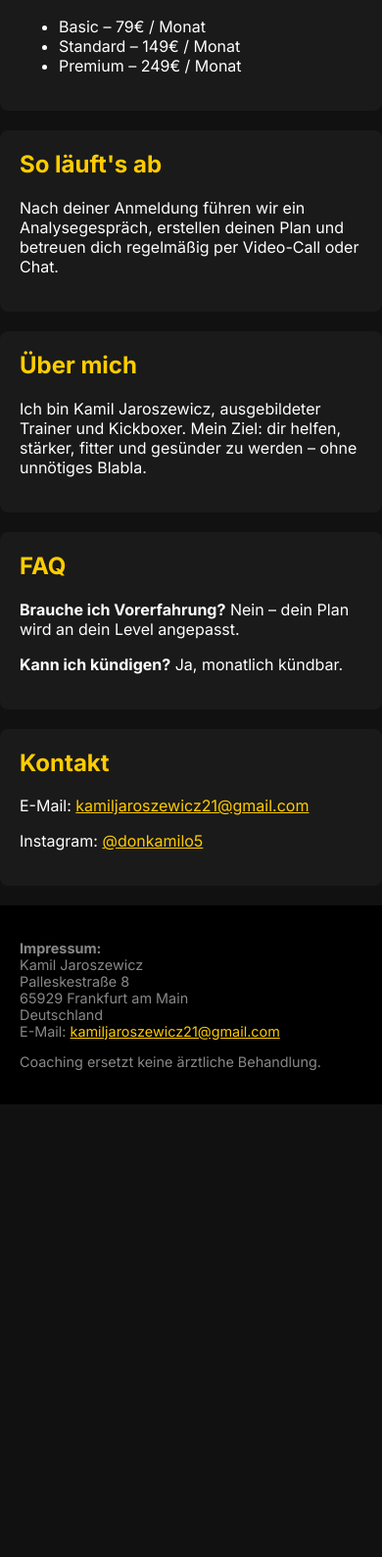
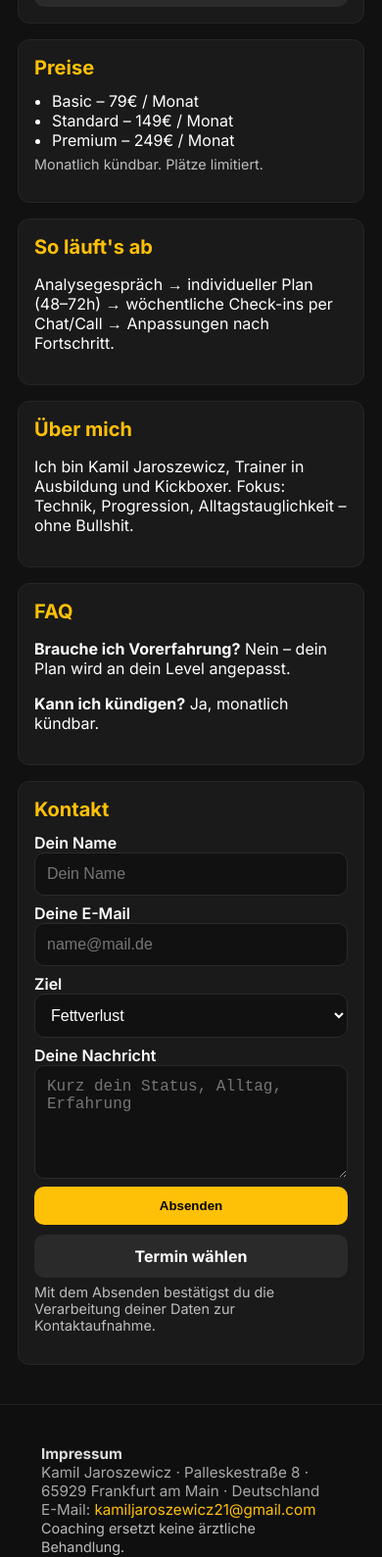
Before and after one commit to Kamilo9345/Yellow-Strike, a plain HTML site: page index.html in a window 390 px wide. Shown: the part 411-2000 px from the top of the page at 98% size. Before the commit the page ends 1538 px from the top, so only its background shows below. Drawn offline with Linux system fonts and the light colour scheme.

Commit message:
Update index.html

```diff
--- a/index.html
+++ b/index.html
@@ -7,17 +7,43 @@
   <meta name="description" content="Online Coaching für Kickboxen, Krafttraining und Ernährung – klar, individuell, messbar.">
   <link href="https://fonts.googleapis.com/css2?family=Inter:wght@400;500;600;700;800&display=swap" rel="stylesheet">
   <style>
-    body { font-family: 'Inter', sans-serif; margin: 0; background: #111; color: #fff; }
-    header { padding: 40px; text-align: center; background: #ffcc00; color: #000; }
-    header h1 { margin: 0; font-size: 2.5rem; }
-    header p { margin: 5px 0 0; }
-    section { padding: 40px; max-width: 900px; margin: auto; }
-    h2 { color: #ffcc00; margin-top: 0; }
-    .angebot, .preise, .ablauf, .ueber, .faq, .kontakt {
-      background: #1a1a1a; margin-bottom: 20px; padding: 20px; border-radius: 8px;
+    :root{
+      --bg:#111; --panel:#1a1a1a; --text:#fff; --muted:#bdbdbd; --brand:#ffc008; --brand-dark:#e6ac00;
     }
-    footer { background: #000; color: #888; padding: 20px; font-size: 0.9rem; }
-    a { color: #ffcc00; }
+    *{box-sizing:border-box}
+    html,body{margin:0;background:var(--bg);color:var(--text);font-family:'Inter',system-ui,Arial,sans-serif}
+    a{color:var(--brand);text-decoration:none}
+    .container{max-width:960px;margin:0 auto;padding:24px}
+    header{padding:36px 24px;text-align:center;background:#0f0f0f;border-bottom:1px solid #222}
+    header h1{margin:0 0 6px;font-size:clamp(28px,5vw,40px);letter-spacing:.2px}
+    header p{margin:0;color:var(--muted);font-size:clamp(14px,2.8vw,18px)}
+    section{padding:28px 0}
+    .card{background:var(--panel);border:1px solid #262626;border-radius:12px;padding:20px}
+    h2{margin:0 0 12px;color:var(--brand);font-size:clamp(20px,3.8vw,26px)}
+    ul{margin:10px 0 0;padding-left:18px}
+    .grid{display:grid;gap:16px}
+    .btn{display:inline-block;background:var(--brand);color:#000;font-weight:700;border:0;border-radius:10px;padding:12px 16px}
+    .btn:hover{background:var(--brand-dark)}
+    .btn.secondary{background:#2a2a2a;color:#fff}
+    .stack{display:flex;gap:10px;flex-wrap:wrap}
+    input,textarea,select{
+      width:100%;background:#111;border:1px solid #2a2a2a;color:#fff;border-radius:10px;
+      padding:12px;font-size:16px
+    }
+    label{display:block;font-weight:600;margin:8px 0 4px}
+    .note{color:var(--muted);font-size:.9rem;margin-top:6px}
+    .success-message,.error-message{display:none;padding:10px;border-radius:8px;margin-top:10px;font-weight:600}
+    .success-message{background:#1f7a37}
+    .error-message{background:#8b2635}
+    footer{border-top:1px solid #222;background:#0f0f0f;padding:22px 24px;color:#a8a8a8;font-size:.95rem}
+    footer b{color:#ddd}
+    /* Mobile Tweaks */
+    @media (max-width:640px){
+      .container{padding:18px}
+      .stack .btn{width:100%;text-align:center}
+      .card{padding:16px}
+      section{padding:22px 0}
+    }
   </style>
 </head>
 <body>
@@ -27,51 +53,105 @@
   <p>Online Fitness & Kickboxing Coaching – mit Kamil Jaroszewicz</p>
 </header>
 
-<section class="angebot">
+<main class="container">
+  <section class="grid">
+    <div class="card">
       <h2>Angebot</h2>
       <p>Individuelle Trainingspläne, Ernährungskonzepte und 1:1-Betreuung für Kickboxen, Krafttraining und Fitness.</p>
-</section>
+      <div class="stack" style="margin-top:8px">
+        <a class="btn" href="#kontakt">Anfragen</a>
+        <a class="btn secondary" href="https://calendly.com/kamiljaroszewicz1/30min" target="_blank" rel="noopener">Direkt Termin buchen</a>
+      </div>
+    </div>
 
-<section class="preise">
+    <div class="card">
       <h2>Preise</h2>
       <ul>
         <li>Basic – 79€ / Monat</li>
         <li>Standard – 149€ / Monat</li>
         <li>Premium – 249€ / Monat</li>
       </ul>
-</section>
+      <p class="note">Monatlich kündbar. Plätze limitiert.</p>
+    </div>
 
-<section class="ablauf">
+    <div class="card">
       <h2>So läuft's ab</h2>
-  <p>Nach deiner Anmeldung führen wir ein Analysegespräch, erstellen deinen Plan und betreuen dich regelmäßig per Video-Call oder Chat.</p>
-</section>
+      <p>Analysegespräch → individueller Plan (48–72h) → wöchentliche Check-ins per Chat/Call → Anpassungen nach Fortschritt.</p>
+    </div>
 
-<section class="ueber">
+    <div class="card">
       <h2>Über mich</h2>
-  <p>Ich bin Kamil Jaroszewicz, ausgebildeter Trainer und Kickboxer. Mein Ziel: dir helfen, stärker, fitter und gesünder zu werden – ohne unnötiges Blabla.</p>
-</section>
+      <p>Ich bin Kamil Jaroszewicz, Trainer in Ausbildung und Kickboxer. Fokus: Technik, Progression, Alltagstauglichkeit – ohne Bullshit.</p>
+    </div>
 
-<section class="faq">
+    <div class="card">
       <h2>FAQ</h2>
       <p><b>Brauche ich Vorerfahrung?</b> Nein – dein Plan wird an dein Level angepasst.</p>
       <p><b>Kann ich kündigen?</b> Ja, monatlich kündbar.</p>
+    </div>
+
+    <div id="kontakt" class="card">
+      <h2>Kontakt</h2>
+      <form id="contactForm" action="https://formspree.io/f/mgvzrprd" method="POST">
+        <label>Dein Name
+          <input type="text" name="name" required placeholder="Dein Name">
+        </label>
+        <label>Deine E-Mail
+          <input type="email" name="email" required placeholder="name@mail.de">
+        </label>
+        <label>Ziel
+          <select name="ziel">
+            <option>Fettverlust</option>
+            <option>Muskelaufbau</option>
+            <option>Kraft</option>
+            <option>Allgemeine Fitness</option>
+          </select>
+        </label>
+        <label>Deine Nachricht
+          <textarea name="message" rows="5" required placeholder="Kurz dein Status, Alltag, Erfahrung"></textarea>
+        </label>
+        <div class="stack">
+          <button class="btn" type="submit">Absenden</button>
+          <a class="btn secondary" href="https://calendly.com/kamiljaroszewicz1/30min" target="_blank" rel="noopener">Termin wählen</a>
+        </div>
+        <div class="success-message" id="successMessage">✅ Danke! Ich melde mich innerhalb von 24–48h.</div>
+        <div class="error-message" id="errorMessage">❌ Senden fehlgeschlagen. Bitte später erneut versuchen.</div>
+        <p class="note">Mit dem Absenden bestätigst du die Verarbeitung deiner Daten zur Kontaktaufnahme.</p>
+      </form>
+    </div>
   </section>
-
-<section class="kontakt">
-  <h2>Kontakt</h2>
-  <p>E-Mail: <a href="mailto:kamiljaroszewicz21@gmail.com">kamiljaroszewicz21@gmail.com</a></p>
-  <p>Instagram: <a href="https://instagram.com/donkamilo5" target="_blank">@donkamilo5</a></p>
-</section>
+</main>
 
 <footer>
-  <p><b>Impressum:</b><br>
-  Kamil Jaroszewicz<br>
-  Palleskestraße 8<br>
-  65929 Frankfurt am Main<br>
-  Deutschland<br>
-  E-Mail: <a href="mailto:kamiljaroszewicz21@gmail.com">kamiljaroszewicz21@gmail.com</a></p>
-  <p>Coaching ersetzt keine ärztliche Behandlung.</p>
+  <div class="container">
+    <b>Impressum</b><br>
+    Kamil Jaroszewicz · Palleskestraße 8 · 65929 Frankfurt am Main · Deutschland<br>
+    E-Mail: <a href="mailto:kamiljaroszewicz21@gmail.com">kamiljaroszewicz21@gmail.com</a><br>
+    <span class="note">Coaching ersetzt keine ärztliche Behandlung.</span>
+  </div>
 </footer>
+
+<script>
+  // Formspree success/error ohne Seitenreload
+  const form = document.getElementById('contactForm');
+  const ok = document.getElementById('successMessage');
+  const err = document.getElementById('errorMessage');
+  form.addEventListener('submit', async (e) => {
+    e.preventDefault();
+    ok.style.display = 'none';
+    err.style.display = 'none';
+    const data = new FormData(form);
+    try {
+      const res = await fetch(form.action, {
+        method: 'POST',
+        body: data,
+        headers: { 'Accept': 'application/json' }
+      });
+      if (res.ok) { ok.style.display = 'block'; form.reset(); }
+      else { err.style.display = 'block'; }
+    } catch { err.style.display = 'block'; }
+  });
+</script>
 
 </body>
 </html>
```
Lines whose indentation alone changed are shown as unchanged.
